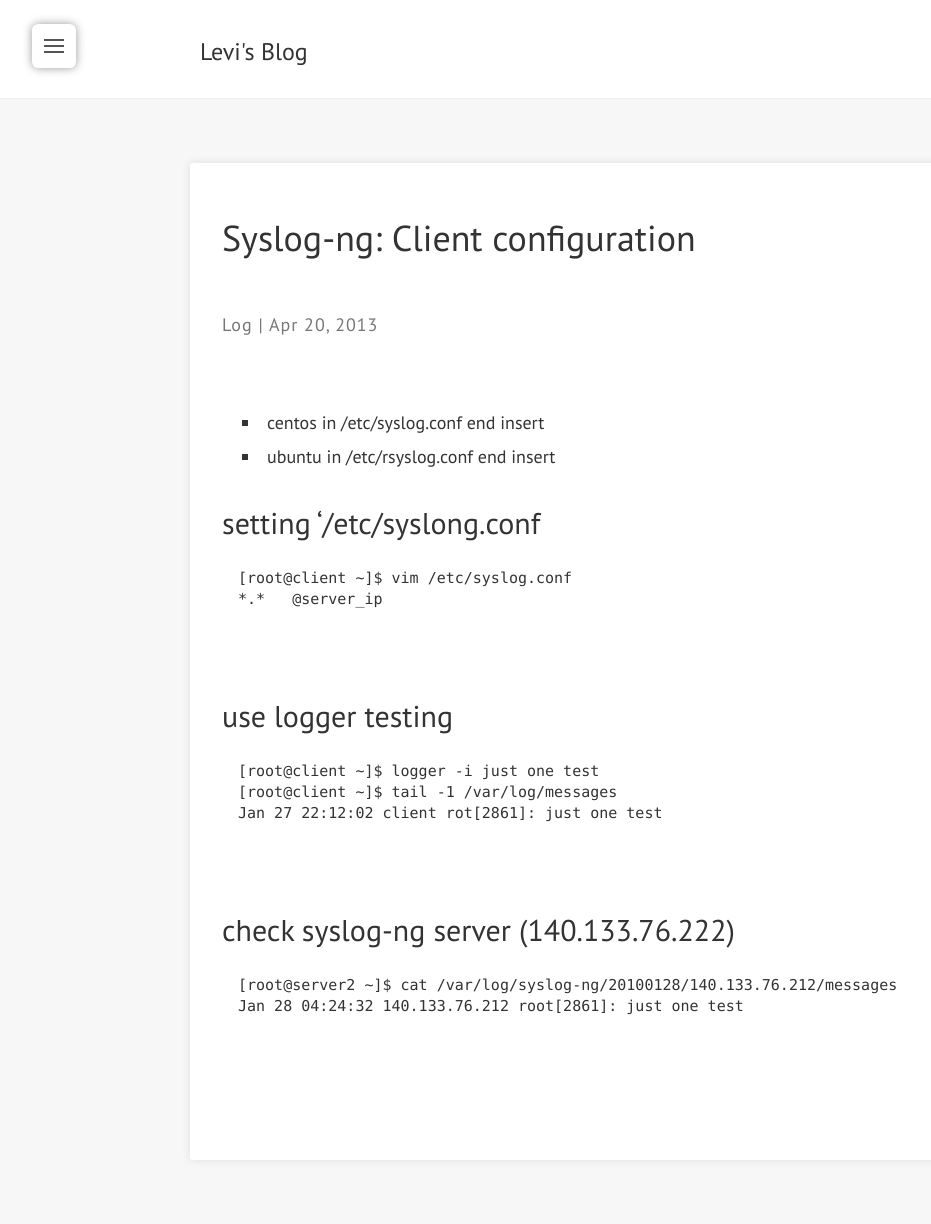
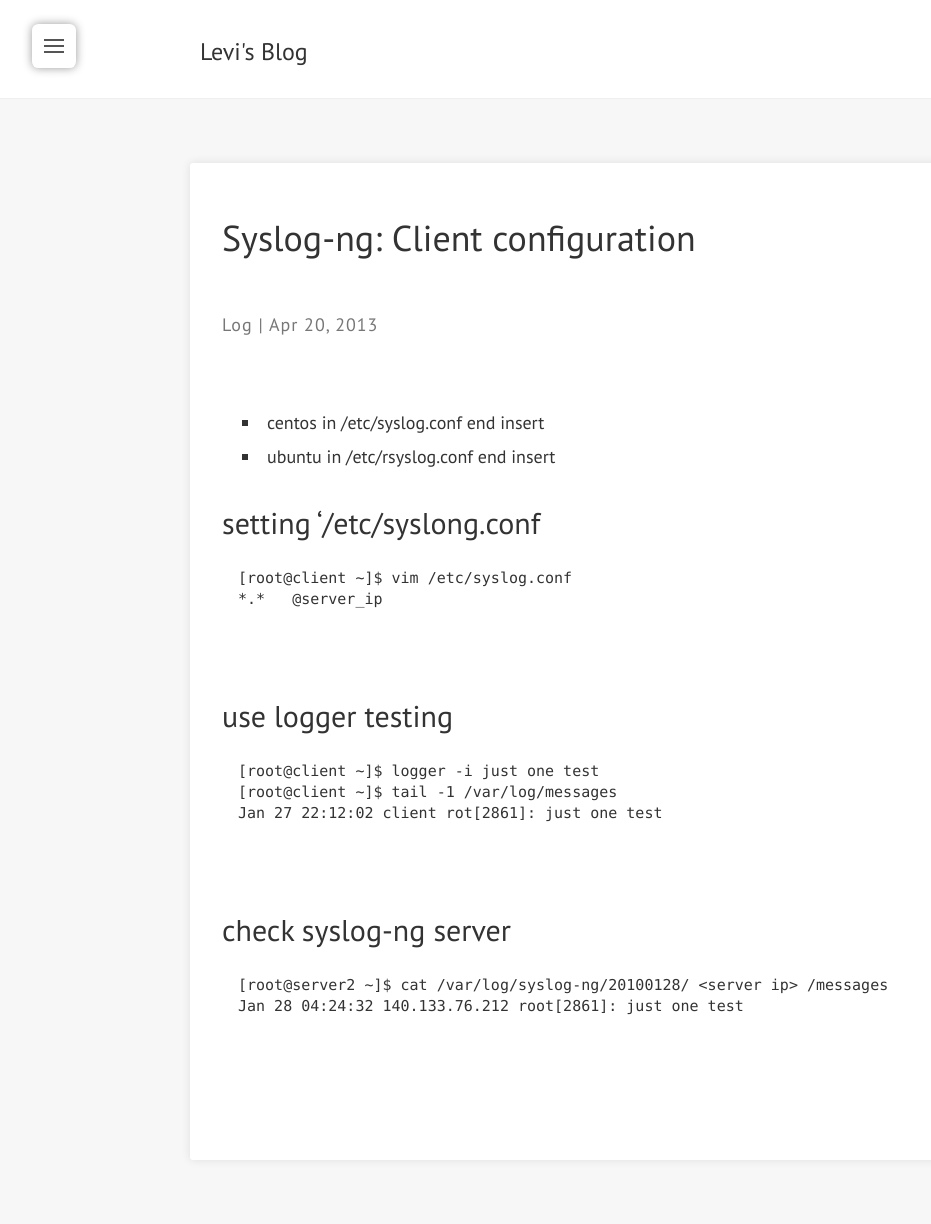
Before and after one commit to levichen/levichen.github.io, a Jekyll site: the page built from _posts/2013-04-20-syslog-ng-client-configuration.md, in a window 1280 px wide. Shown: the whole page, without its empty margins (0-931 px from the left). Built offline with Jekyll 4.4.1, drawn with Linux system fonts in a browser that asks for light colours; nearby versions of some CDN libraries; Markdown is read by kramdown in place of the engine named in the settings; comment, search, counter and statistics services are not loaded.

Commit message:
Updated 2013-04-20-syslog-ng-client-configuration.md

````diff
--- a/_posts/2013-04-20-syslog-ng-client-configuration.md
+++ b/_posts/2013-04-20-syslog-ng-client-configuration.md
@@ -24,9 +24,9 @@ tags:
 Jan 27 22:12:02 client rot[2861]: just one test
 ```
 
-## check syslog-ng server (140.133.76.222)
+## check syslog-ng server
 
 ```
-[root@server2 ~]$ cat /var/log/syslog-ng/20100128/140.133.76.212/messages
+[root@server2 ~]$ cat /var/log/syslog-ng/20100128/ <server ip> /messages
 Jan 28 04:24:32 140.133.76.212 root[2861]: just one test
 ```
````
